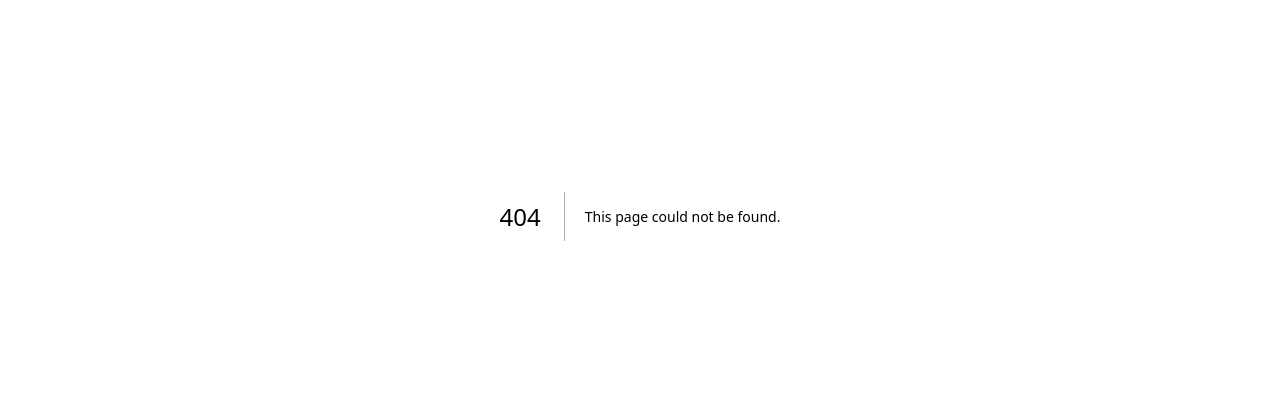
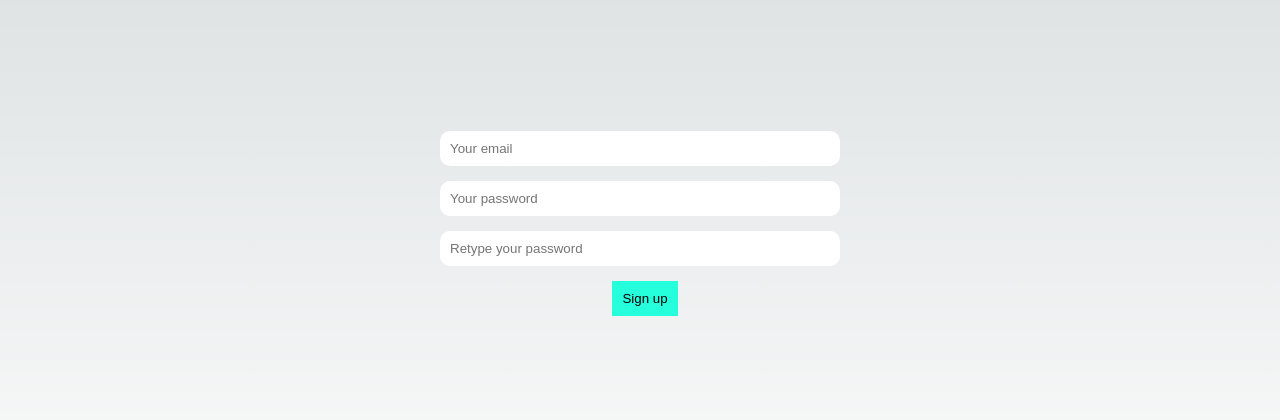
Before and after one commit to Bebel9445/NSI-gestion-entree, a Next.js app in the folder frontend/: page /register in a window 1280 px wide. Before the commit this address had no page. Shown: the part 184-604 px from the top of the page. Built offline with nearby package versions, Linux system fonts and the light colour scheme.

Commit message:
feat: added register page

```diff
--- /dev/null
+++ b/frontend/src/app/register/page.module.css
@@ -0,0 +1,57 @@
+.main {
+    font-family: var(--font-mono);
+    display: flex;
+    justify-content: center;
+    align-items: center;
+    width: 100vw;
+    height: 100vh;
+    color: rgb(var(--foreground-rgb));
+    background: linear-gradient(
+        to bottom,
+        transparent,
+        rgb(var(--background-end-rgb))
+        )
+    rgb(var(--background-start-rgb));
+
+    --primary-glow: conic-gradient(
+        from 180deg at 50% 50%,
+        #16abff33 0deg,
+        #0885ff33 55deg,
+        #54d6ff33 120deg,
+        #0071ff33 160deg,
+        transparent 360deg
+      );
+      --secondary-glow: radial-gradient(
+        rgba(255, 255, 255, 1),
+        rgba(255, 255, 255, 0)
+      );
+}
+
+.textInput {
+    background-color: rgb(255, 255, 255);
+    width: 400px;
+    height: 35px;
+    padding: 10px;
+    border: none;
+    border-radius: 10px;
+    color: gray;
+}
+
+.button {
+  margin-left: 10px;
+  padding: 10px;
+  border: none;
+  background-color: rgb(37, 255, 219);
+  cursor: pointer;
+}
+
+.inputList input{
+  display: block;
+  margin: 15px;
+}
+
+.signUpContainer {
+  display: flex;
+  justify-content: center;
+  align-items: center;
+}
--- /dev/null
+++ b/frontend/src/app/register/page.tsx
@@ -0,0 +1,21 @@
+import styles from './page.module.css'
+import { Inter } from "next/font/google";
+
+const inter = Inter({ subsets: ["latin"] });
+
+export default function Register() {
+    return (
+        <main className={styles.main}>
+            <div className={inter.className}>
+                <div className={styles.inputList}>
+                    <input type="email" placeholder="Your email" className={styles.textInput}></input>
+                    <input type="password" placeholder="Your password" className={styles.textInput}></input>
+                    <input type="password" placeholder="Retype your password" className={styles.textInput}></input>
+                    <div className={styles.signUpContainer}>
+                        <button className={styles.button}>Sign up</button>
+                    </div>
+                </div>
+            </div>
+        </main>
+    )
+}
```
